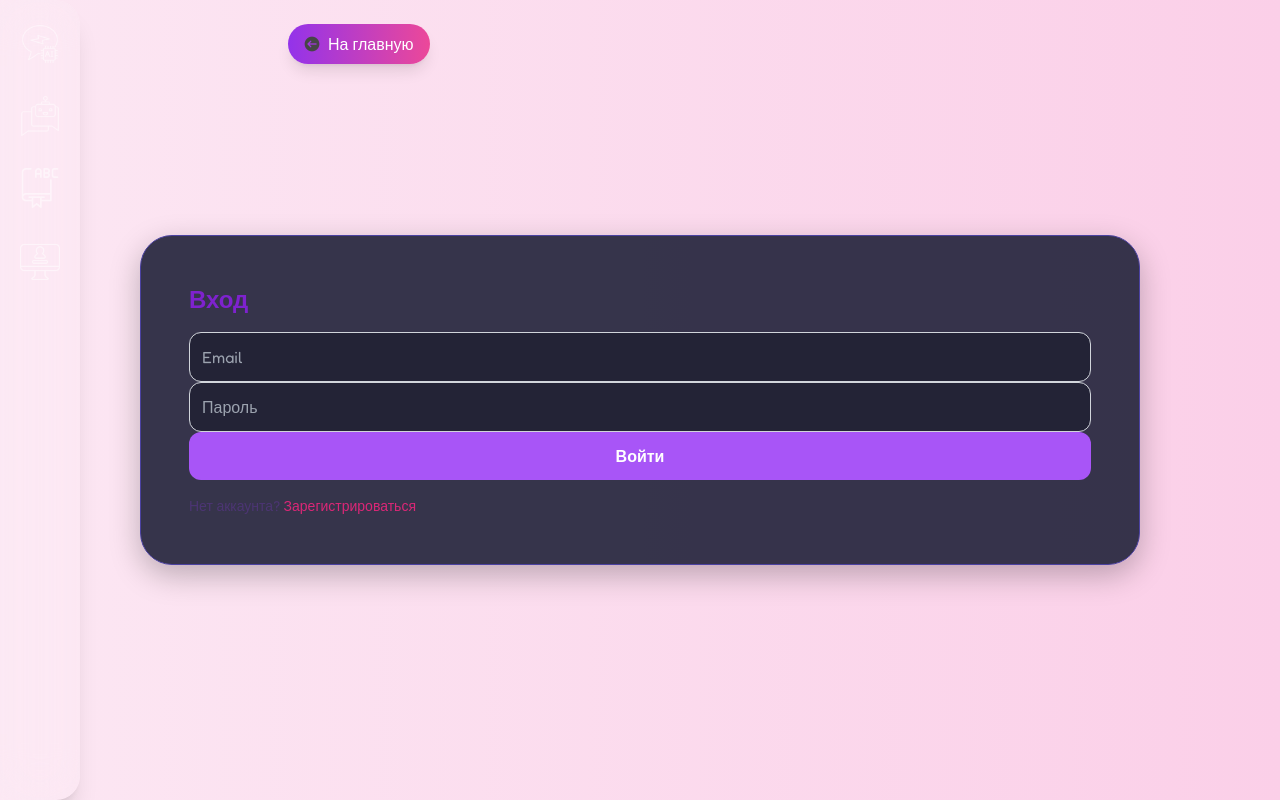
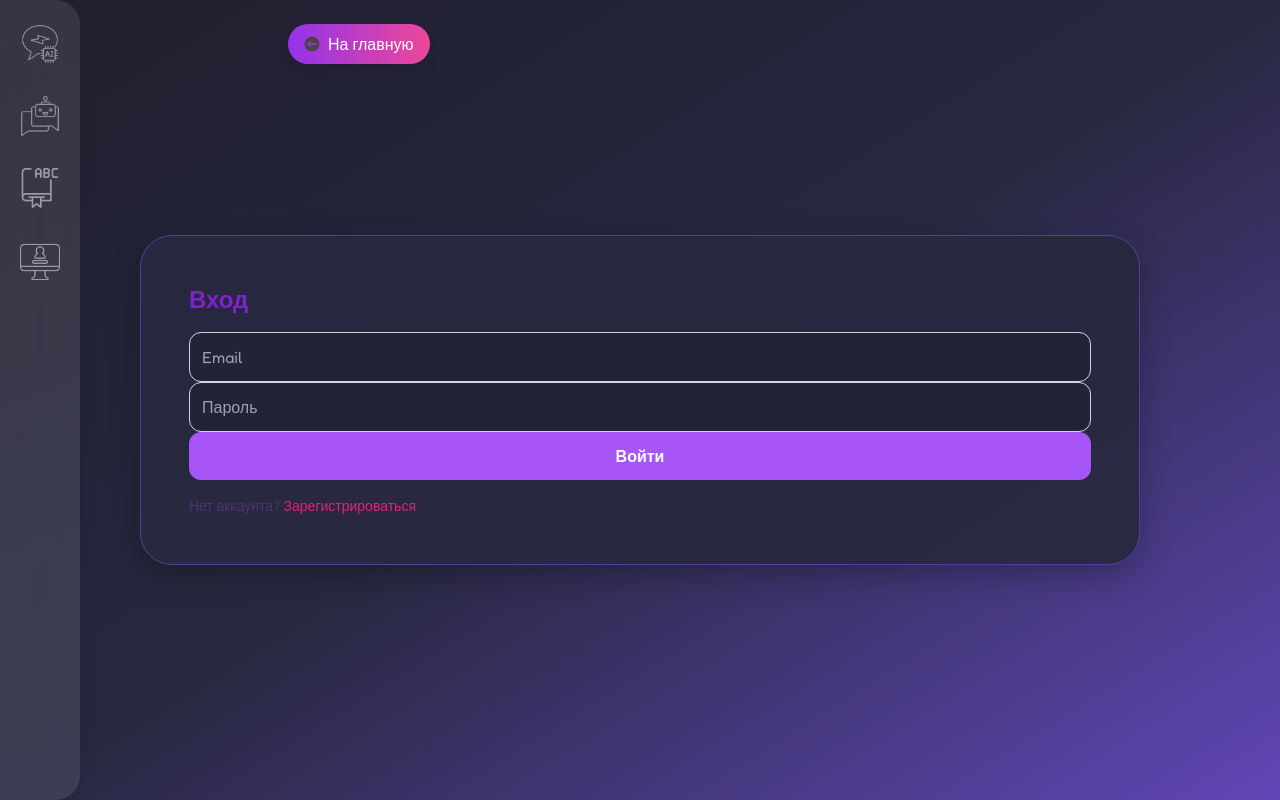
Before and after one commit to KarinaGalimova98/englishai-final, a Flask app: page /auth in a window 1280 px wide. Run offline with Flask 3, Linux system fonts and the light colour scheme; parts of the project's set-up code (start-up, migrations or seed data) failed here and were passed over; some libraries are stand-ins or nearby versions.

Commit message:
chatsdfsddffdffsd

```diff
--- a/templates/auth.html
+++ b/templates/auth.html
@@ -9,7 +9,7 @@
   <style>
     body {
       font-family: 'Fredoka', sans-serif;
-      background: linear-gradient(120deg, #39395f 0%, #614e80 100%);
+      background: linear-gradient(120deg, #39395f 0%, #9b8cb5 100%);
     }
     .auth-box {
       background: #282840ee;
@@ -66,7 +66,7 @@
 
 </head>
 
-<body class="bg-gradient-to-r from-pink-100 to-pink-200 min-h-screen">
+<body class="min-h-screen bg-gradient-to-br from-[#1f1f2e] via-[#282840] to-[#6046b6]">
 
   <div class="flex min-h-screen">
 
--- a/templates/dashboard.html
+++ b/templates/dashboard.html
@@ -43,12 +43,10 @@
 
     <h1 class="text-xl font-bold mb-6">DASHBOARD</h1>
     <nav class="space-y-4">
-      <a href="/" class="gap-2 px-4 py-2 rounded-full bg-gradient-to-r from-purple-600 to-pink-500 text-white font-medium shadow-lg hover:scale-105 transition z-50">
+      <a href="/" class="px-4 py-2 rounded-full bg-gradient-to-r from-purple-600 to-pink-500 text-white font-medium shadow-lg hover:scale-105 transition z-50">
       <img src="{{ url_for('static', filename='back_icon.png') }}" alt="Назад" class="w-4 h-4 filter brightness-200">
       На главную
       </a>
-      <a href="#" class="block hover:text-gray-200">Мои задания</a>
-
       <a href="/logout" class="block hover:text-red-300 mt-4">Выйти</a>
     </nav>
   </div>
```
